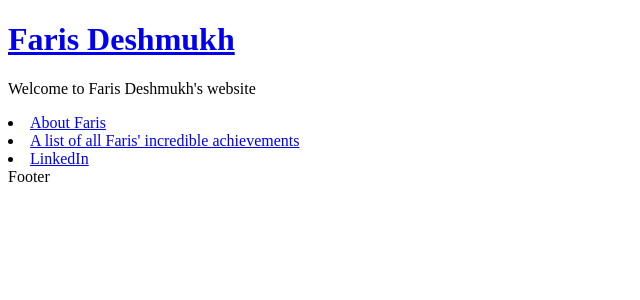
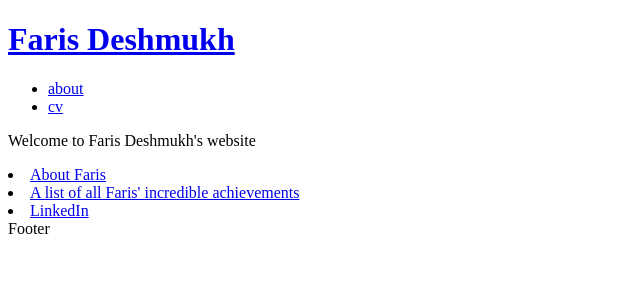
Before and after one commit to farisd/farisdeshmukh, a Next.js app: page / in a window 1280 px wide. Shown: the top 300 px of the page, without its empty margins (0-640 px from the left). Built offline with nearby package versions, Linux system fonts and the light colour scheme.

Commit message:
add unstyled sidebar

```diff
--- a/components/Layout.js
+++ b/components/Layout.js
@@ -1,6 +1,9 @@
 import Link from 'next/link';
 import Head from 'next/head';
 import PropTypes from 'prop-types';
+import Sidebar from './Sidebar';
+
+const sidebarLinks = ['about', 'cv'];
 
 const Layout = (props) => {
   console.log('test');
@@ -20,6 +23,7 @@ const Layout = (props) => {
             </Link>
           </h1>
         </header>
+        <Sidebar links={sidebarLinks} />
         { children }
         <footer>
           Footer
--- /dev/null
+++ b/components/Sidebar.js
@@ -0,0 +1,24 @@
+import PropTypes from 'prop-types';
+import SidebarElement from './SidebarElement';
+
+const Sidebar = (props) => {
+  const { links } = props;
+  const listSidebarElements = links.map(link => (
+    <li>
+      <SidebarElement page={link} url={`/${link}`} />
+    </li>
+  ));
+  return (
+    <div>
+      <ul>
+        {listSidebarElements}
+      </ul>
+    </div>
+  );
+};
+
+Sidebar.propTypes = {
+  links: PropTypes.arrayOf(PropTypes.string).isRequired,
+};
+
+export default Sidebar;
--- /dev/null
+++ b/components/SidebarElement.js
@@ -0,0 +1,21 @@
+import Link from 'next/link';
+import PropTypes from 'prop-types';
+
+const SidebarElement = (props) => {
+  const { page, url } = props;
+  return (
+    <div>
+      <Link href={url}>
+        <a href={url}>{page}</a>
+      </Link>
+    </div>
+  );
+};
+
+SidebarElement.propTypes = {
+  page: PropTypes.string.isRequired,
+  url: PropTypes.string.isRequired,
+};
+
+
+export default SidebarElement;
```
